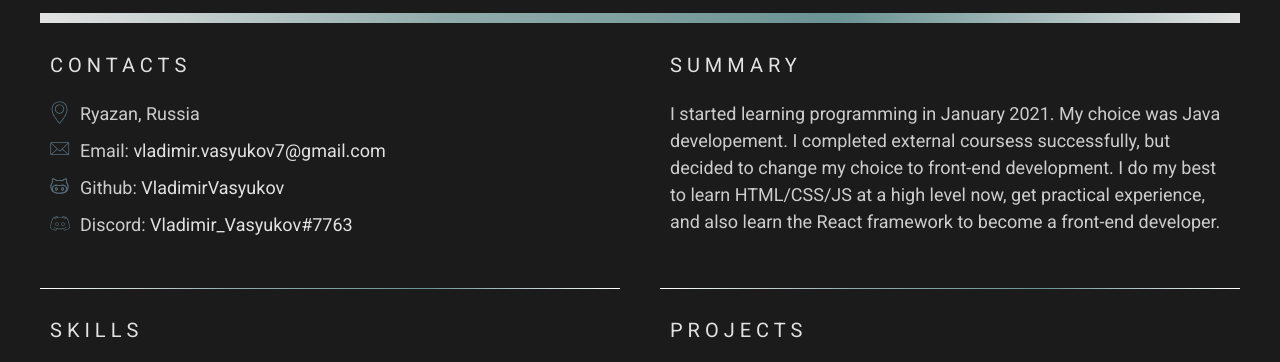
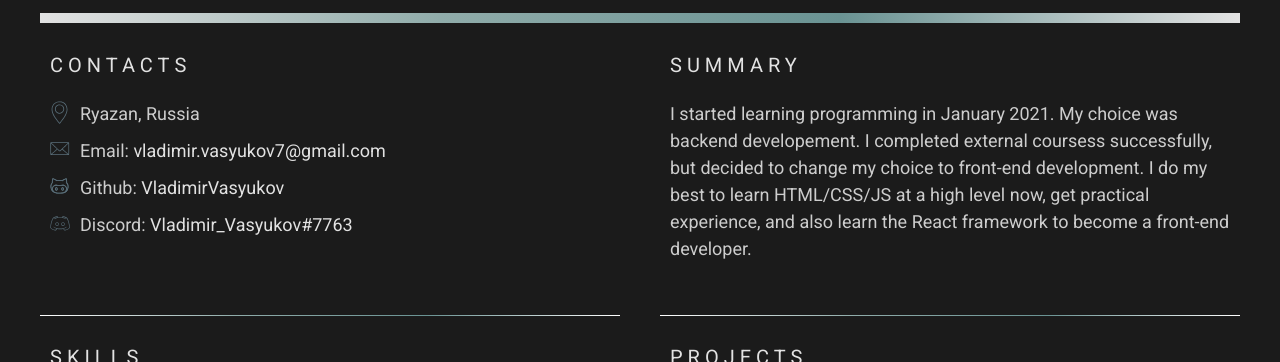
Before and after one commit to VladimirVasyukov/rsschool-cv, a plain HTML site: page index.html in a window 1280 px wide. Shown: the part 358-720 px from the top of the page. Drawn offline with Linux system fonts and the light colour scheme.

Commit message:
fix: backend development

```diff
--- a/index.html
+++ b/index.html
@@ -66,7 +66,7 @@
             <section class="section" id="summary">
                 <h2 class="section-title">Summary</h2>
                     <p>
-                        I started learning programming in January 2021. My choice was Java developement. I completed external coursess successfully, but decided to change my choice to front-end development. I do my best to learn HTML/CSS/JS at a high level now, get practical experience, and also learn the React framework to become a front-end developer.
+                        I started learning programming in January 2021. My choice was backend developement. I completed external coursess successfully, but decided to change my choice to front-end development. I do my best to learn HTML/CSS/JS at a high level now, get practical experience, and also learn the React framework to become a front-end developer.
                     </p>
             </section>
             <section class="section" id="skills">
```
